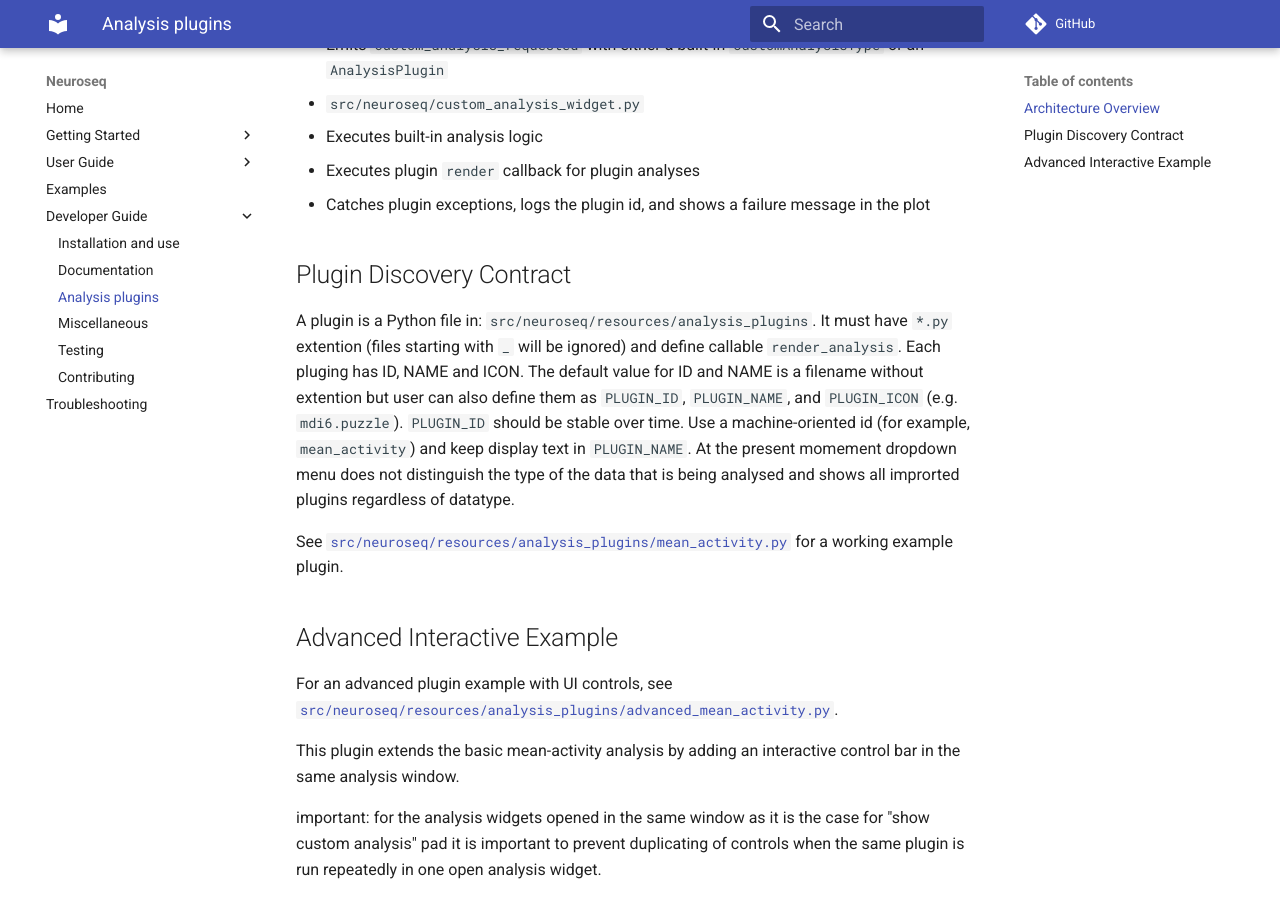
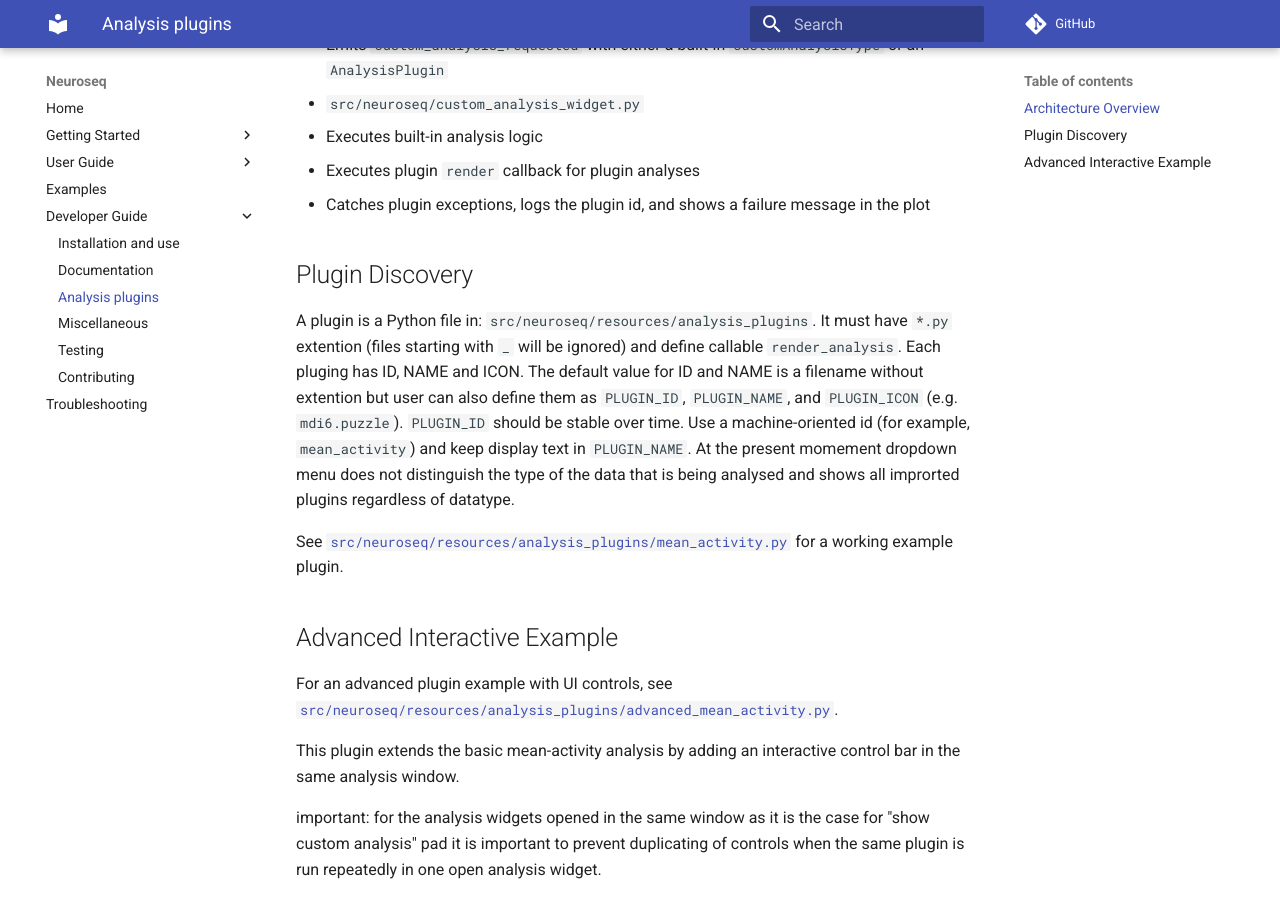
Before and after one commit to neuroseq/neuroseq, an MkDocs documentation site: the page built from docs/developer/analysis_plugins.md, in a window 1280 px wide and 900 px high, scrolled down 567 px. Built offline with MkDocs 1.6.1 and Material for MkDocs 9.7.7, drawn with Linux system fonts in a browser that asks for light colours; comment, search, counter and statistics services are not loaded.

Commit message:
Update analysis_plugins.md

```diff
--- a/docs/developer/analysis_plugins.md
+++ b/docs/developer/analysis_plugins.md
@@ -19,7 +19,7 @@ Plugin support is split across three core modules:
   - Executes plugin `render` callback for plugin analyses
   - Catches plugin exceptions, logs the plugin id, and shows a failure message in the plot
 
-## Plugin Discovery Contract
+## Plugin Discovery
 
 A plugin is a Python file in: `src/neuroseq/resources/analysis_plugins`. It must have `*.py` extention (files starting with `_` will be ignored) and define callable `render_analysis`. Each pluging has ID, NAME and ICON. The default value for ID and NAME is a filename without extention but user can also define them as `PLUGIN_ID`, `PLUGIN_NAME`, and `PLUGIN_ICON` (e.g. `mdi6.puzzle`). `PLUGIN_ID` should be stable over time. Use a machine-oriented id (for example, `mean_activity`) and keep display text in `PLUGIN_NAME`. At the present momement dropdown menu does not distinguish the type of the data that is being analysed and shows all improrted plugins regardless of datatype.
 
```
